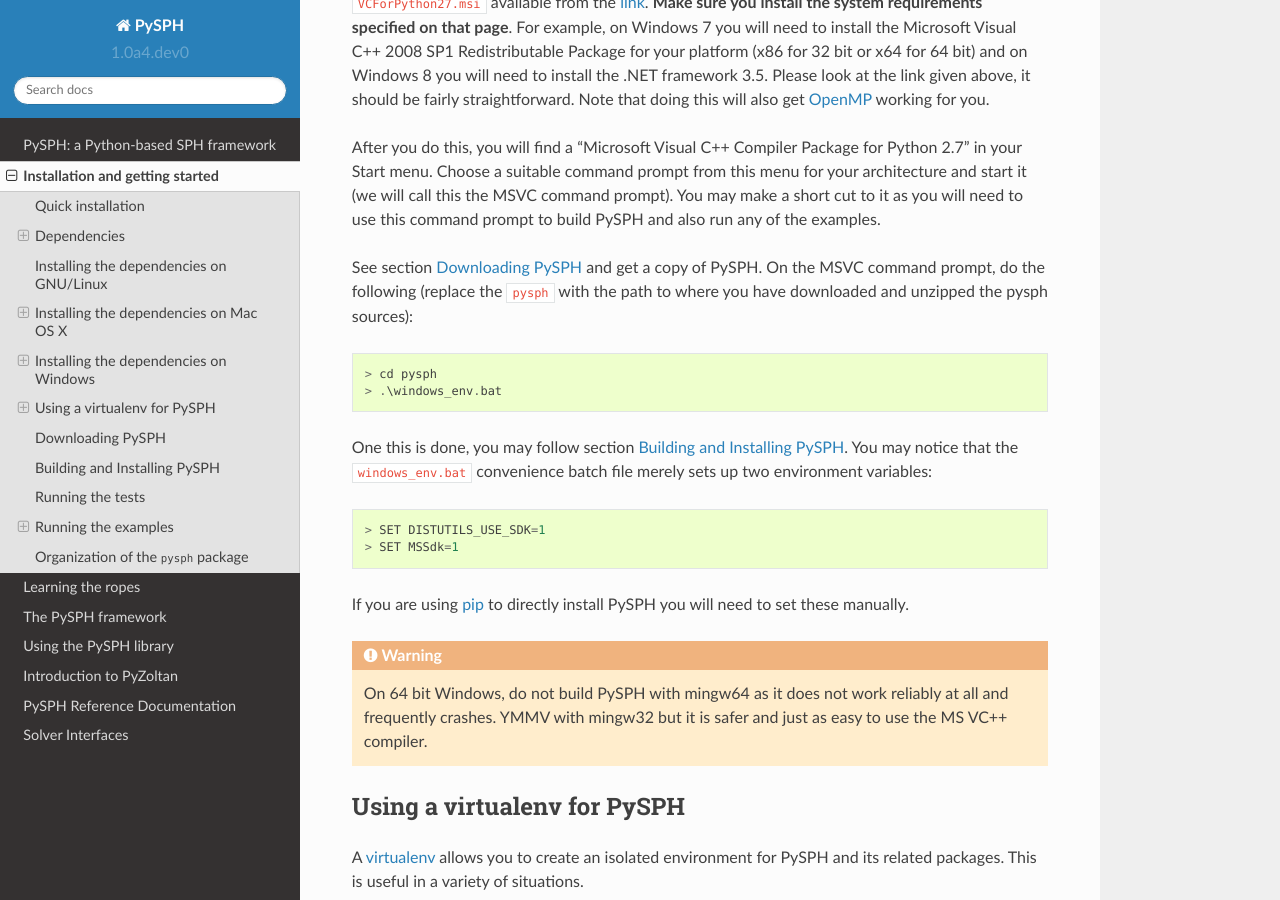
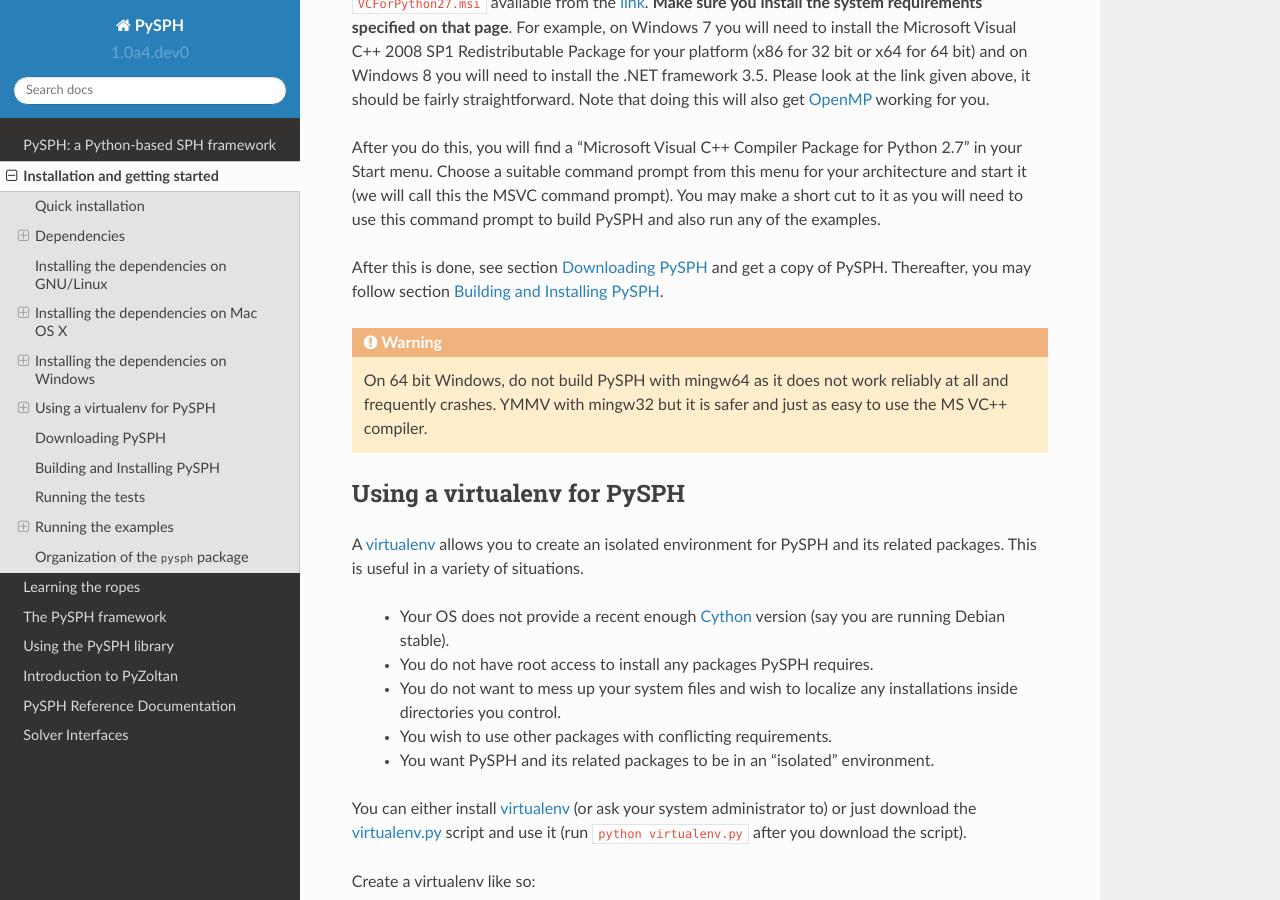
Before and after one commit to pypr/pysph, a Sphinx documentation site: the page built from docs/source/installation.rst, in a window 1280 px wide and 900 px high, scrolled down 7904 px. Built offline with Sphinx 7.4.7 and the Read the Docs theme 2.0.0, drawn with Linux system fonts in a browser that asks for light colours; formulas are drawn with MathJax 3; the version number is read from the project's files by our own code.

Commit message:
Remove the windows_env.bat.
The required env vars are automatically set by PySPH.  Also update the
docs.

```diff
--- a/docs/source/installation.rst
+++ b/docs/source/installation.rst
@@ -429,22 +429,8 @@
 prompt).  You may make a short cut to it as you will need to use this command
 prompt to build PySPH and also run any of the examples.
 
-See section :ref:`downloading-pysph` and get a copy of PySPH.  On the MSVC
-command prompt, do the following (replace the ``pysph`` with the path to where
-you have downloaded and unzipped the pysph sources)::
-
-    > cd pysph
-    > .\windows_env.bat
-
-One this is done, you may follow section :ref:`building-pysph`.  You may
-notice that the ``windows_env.bat`` convenience batch file merely sets up
-two environment variables::
-
-    > SET DISTUTILS_USE_SDK=1
-    > SET MSSdk=1
-
-If you are using pip_ to directly install PySPH you will need to set these
-manually.
+After this is done, see section :ref:`downloading-pysph` and get a copy of
+PySPH. Thereafter, you may follow section :ref:`building-pysph`.
 
 .. warning::
 
```
Also changed, not shown: 1 other file.
